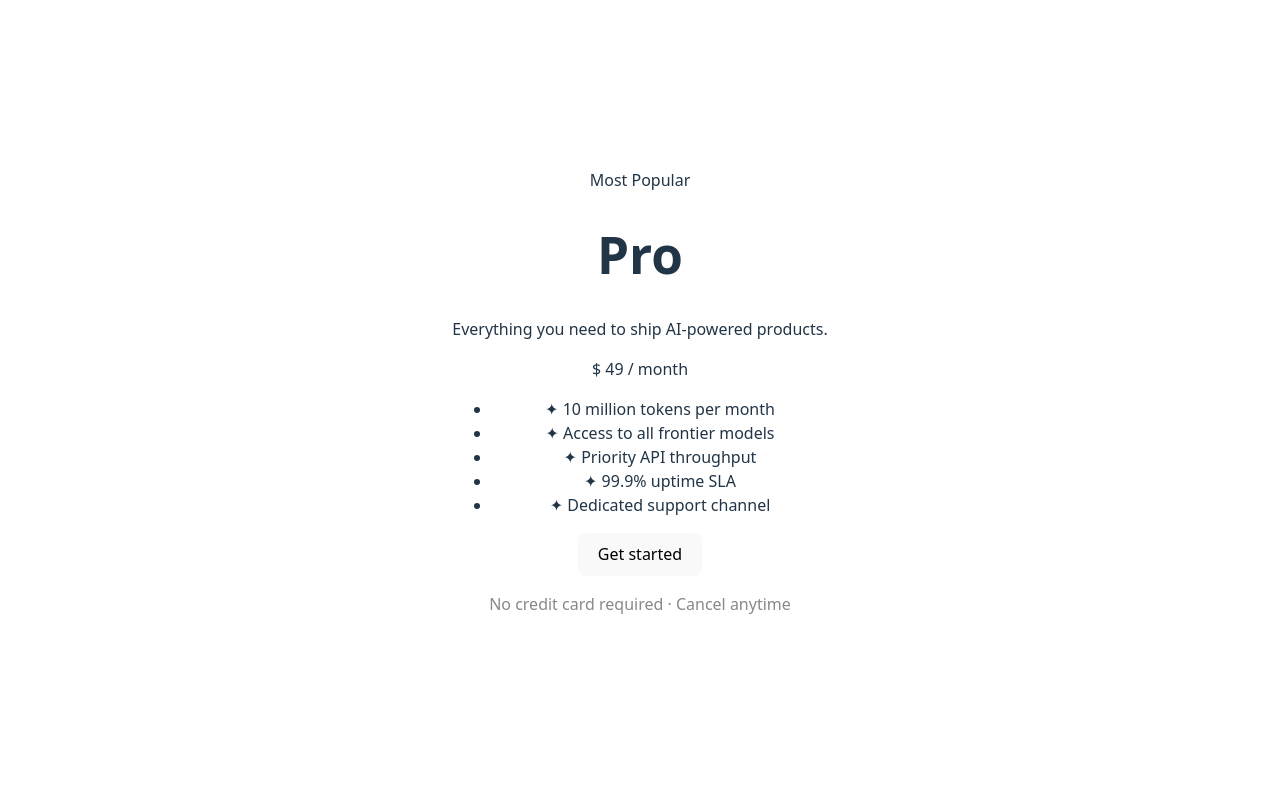
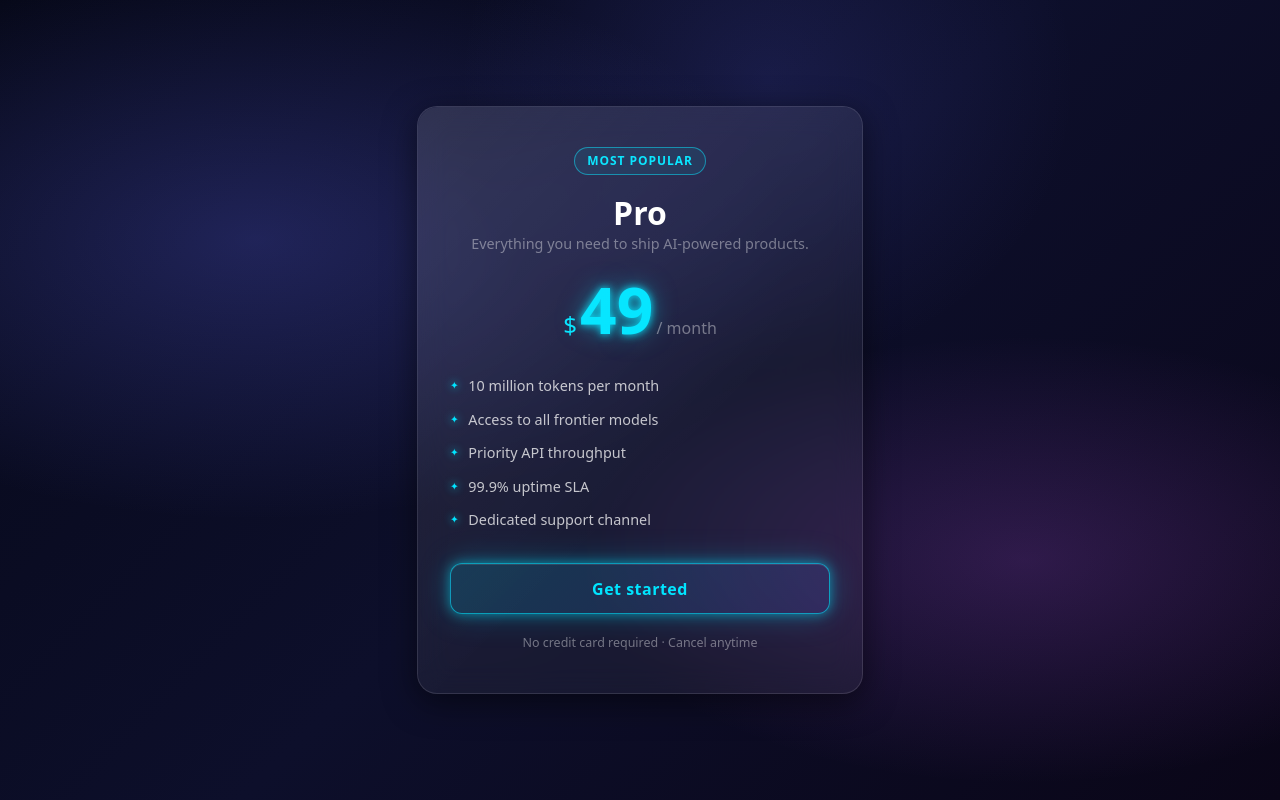
Before and after one commit to httpsnek/css-transformation-showcase, a website built with Vite: page index.html in a window 1280 px wide. Built offline with nearby package versions, Linux system fonts and the light colour scheme.

Commit message:
revamp UI with proper glassmorphism effect and gradients

```diff
--- a/src/scss/_base.scss
+++ b/src/scss/_base.scss
@@ -5,7 +5,7 @@
   line-height:             1.5;
   font-weight:             400;
 
-  color-scheme:            light dark;
+  color-scheme:            dark;
   color:                   $color-text-dark;
   background-color:        $color-bg-dark;
 
@@ -21,16 +21,23 @@ a {
   text-decoration: inherit;
 
   &:hover {
-    color: $color-brand-hover;
+    color: $color-brand-light;
   }
 }
 
 body {
   margin:      0;
+  min-width:   320px;
+  min-height:  100vh;
   display:     flex;
   place-items: center;
-  min-width:   320px;
-  min-height:  100vh;
+
+  // Dark gradient mesh background
+  background:
+    radial-gradient(ellipse 60% 50% at 20% 30%,  $color-orb-blue   0%, transparent 70%),
+    radial-gradient(ellipse 50% 40% at 80% 70%,  $color-orb-purple 0%, transparent 70%),
+    radial-gradient(ellipse 40% 60% at 60% 10%,  rgba(100, 108, 255, 0.15) 0%, transparent 60%),
+    linear-gradient(135deg, #060818 0%, #0d0f2b 50%, #0a0618 100%);
 }
 
 h1 {
--- a/src/scss/_components.scss
+++ b/src/scss/_components.scss
@@ -1,5 +1,163 @@
 @use 'variables' as *;
+@use 'mixins' as *;
 
+// ── Card shell ────────────────────────────────────────────────
+.card {
+  @include glass;
+
+  position:   relative;
+  width:      min(380px, 90vw);
+  padding:    2.5rem 2rem;
+  text-align: center;
+  overflow:   hidden;
+
+  // Subtle top-edge highlight
+  &::before {
+    content:    '';
+    position:   absolute;
+    inset:      0;
+    border-radius: inherit;
+    background: linear-gradient(
+      135deg,
+      rgba(255, 255, 255, 0.08) 0%,
+      transparent 60%
+    );
+    pointer-events: none;
+  }
+}
+
+// ── Badge ─────────────────────────────────────────────────────
+.card__badge {
+  display:        inline-block;
+  margin-bottom:  1.25rem;
+  padding:        0.3em 1em;
+  border-radius:  999px;
+  border:         1px solid rgba($color-neon-cyan, 0.5);
+  background:     rgba($color-neon-cyan, 0.08);
+  color:          $color-neon-cyan;
+  font-size:      0.75rem;
+  font-weight:    600;
+  letter-spacing: 0.08em;
+  text-transform: uppercase;
+}
+
+// ── Header ────────────────────────────────────────────────────
+.card__header {
+  margin-bottom: 1.5rem;
+}
+
+.card__plan {
+  margin:      0 0 0.25rem;
+  font-size:   2rem;
+  font-weight: 700;
+  color:       #fff;
+  line-height: 1.1;
+}
+
+.card__tagline {
+  margin:     0;
+  font-size:  0.9rem;
+  color:      $color-muted;
+  line-height: 1.4;
+}
+
+// ── Price ─────────────────────────────────────────────────────
+.card__price {
+  display:        flex;
+  align-items:    baseline;
+  justify-content: center;
+  gap:            0.2rem;
+  margin-bottom:  2rem;
+}
+
+.card__price-currency {
+  font-size:   1.5rem;
+  font-weight: 500;
+  color:       $color-neon-cyan;
+}
+
+.card__price-amount {
+  @include neon-text($color-neon-cyan);
+
+  font-size:   4rem;
+  font-weight: 800;
+  line-height: 1;
+}
+
+.card__price-period {
+  font-size: 1rem;
+  color:     $color-muted;
+}
+
+// ── Feature list ──────────────────────────────────────────────
+.card__features {
+  list-style:   none;
+  margin:       0 0 2rem;
+  padding:      0;
+  text-align:   left;
+  display:      flex;
+  flex-direction: column;
+  gap:          0.75rem;
+}
+
+.card__feature {
+  display:     flex;
+  align-items: center;
+  gap:         0.6rem;
+  font-size:   0.9rem;
+  color:       rgba(255, 255, 255, 0.75);
+}
+
+.card__feature-icon {
+  flex-shrink: 0;
+  font-size:   0.65rem;
+  color:       $color-neon-cyan;
+  filter:      drop-shadow(0 0 4px $color-neon-cyan);
+}
+
+// ── CTA Button ────────────────────────────────────────────────
+.card__cta {
+  @include neon-glow-button($color-neon-cyan);
+
+  width:            100%;
+  padding:          0.85em 1.5em;
+  border-radius:    12px;
+  border:           1px solid rgba($color-neon-cyan, 0.6);
+  background:       linear-gradient(135deg, rgba($color-neon-cyan, 0.15) 0%, rgba($color-brand, 0.15) 100%);
+  color:            $color-neon-cyan;
+  font-size:        1rem;
+  font-weight:      600;
+  font-family:      inherit;
+  letter-spacing:   0.03em;
+  cursor:           pointer;
+  transition:       all $transition-fast;
+  margin-bottom:    1.25rem;
+
+  &:hover {
+    background:  linear-gradient(135deg, rgba($color-neon-cyan, 0.28) 0%, rgba($color-brand, 0.28) 100%);
+    box-shadow:  0 0 20px rgba($color-neon-cyan, 0.7), 0 0 48px rgba($color-neon-cyan, 0.3), inset 0 1px 0 rgba(255, 255, 255, 0.15);
+    transform:   translateY(-1px);
+  }
+
+  &:focus,
+  &:focus-visible {
+    outline: 2px solid $color-neon-cyan;
+    outline-offset: 3px;
+  }
+
+  &:active {
+    transform: translateY(0);
+  }
+}
+
+// ── Fine print ────────────────────────────────────────────────
+.read-the-docs {
+  margin:    0;
+  font-size: 0.78rem;
+  color:     $color-muted;
+}
+
+// ── Legacy logo (kept for Vite scaffold compatibility) ────────
 .logo {
   height:      6em;
   padding:     1.5em;
@@ -14,47 +172,3 @@
     filter: drop-shadow(0 0 2em #f7df1eaa);
   }
 }
-
-.card {
-  padding: 2em;
-}
-
-.read-the-docs {
-  color: $color-muted;
-}
-
-button {
-  border-radius:    8px;
-  border:           1px solid transparent;
-  padding:          0.6em 1.2em;
-  font-size:        1em;
-  font-weight:      500;
-  font-family:      inherit;
-  background-color: $color-btn-dark;
-  cursor:           pointer;
-  transition:       border-color $transition-fast;
-
-  &:hover {
-    border-color: $color-brand;
-  }
-
-  &:focus,
-  &:focus-visible {
-    outline: 4px auto -webkit-focus-ring-color;
-  }
-}
-
-@media (prefers-color-scheme: light) {
-  :root {
-    color:            $color-text-light;
-    background-color: $color-bg-light;
-  }
-
-  a:hover {
-    color: $color-brand-light;
-  }
-
-  button {
-    background-color: $color-btn-light;
-  }
-}
--- a/src/scss/_layout.scss
+++ b/src/scss/_layout.scss
@@ -1,8 +1,11 @@
 @use 'variables' as *;
 
 #app {
-  max-width:  1280px;
-  margin:     0 auto;
-  padding:    2rem;
-  text-align: center;
+  display:         flex;
+  justify-content: center;
+  align-items:     center;
+  width:           100%;
+  min-height:      100vh;
+  padding:         2rem;
+  box-sizing:      border-box;
 }
--- /dev/null
+++ b/src/scss/_mixins.scss
@@ -0,0 +1,19 @@
+@use 'variables' as *;
+
+@mixin glass {
+  background:     $glass-bg;
+  backdrop-filter: blur($glass-blur);
+  -webkit-backdrop-filter: blur($glass-blur);
+  border:         1px solid $glass-border;
+  border-radius:  $glass-radius;
+  box-shadow:     $glass-shadow;
+}
+
+@mixin neon-text($color) {
+  color:       $color;
+  text-shadow: 0 0 8px $color, 0 0 24px rgba($color, 0.5);
+}
+
+@mixin neon-glow-button($color) {
+  box-shadow: 0 0 12px rgba($color, 0.5), 0 0 32px rgba($color, 0.25), inset 0 1px 0 rgba(255, 255, 255, 0.1);
+}
--- a/src/scss/_variables.scss
+++ b/src/scss/_variables.scss
@@ -1,14 +1,34 @@
+// ── Brand / Neon ─────────────────────────────────────────────
 $color-brand:       #646cff;
 $color-brand-hover: #535bf2;
 $color-brand-light: #747bff;
-$color-bg-dark:     #242424;
+$color-neon-cyan:   #00e5ff;
+$color-neon-purple: #bf5af2;
+$color-neon-glow:   rgba(0, 229, 255, 0.35);
+
+// ── Background ───────────────────────────────────────────────
+$color-bg-dark:     #060818;
 $color-bg-light:    #ffffff;
+$color-orb-blue:    rgba(100, 108, 255, 0.25);
+$color-orb-purple:  rgba(191, 90, 242, 0.2);
+
+// ── Text ─────────────────────────────────────────────────────
 $color-text-dark:   rgba(255, 255, 255, 0.87);
 $color-text-light:  #213547;
-$color-muted:       #888;
+$color-muted:       rgba(255, 255, 255, 0.4);
+
+// ── Glass card ───────────────────────────────────────────────
+$glass-bg:          rgba(255, 255, 255, 0.05);
+$glass-border:      rgba(255, 255, 255, 0.12);
+$glass-blur:        15px;
+$glass-radius:      20px;
+$glass-shadow:      0 8px 32px rgba(0, 0, 0, 0.5);
+
+// ── Button ───────────────────────────────────────────────────
 $color-btn-dark:    #1a1a1a;
 $color-btn-light:   #f9f9f9;
 
+// ── Typography / Misc ────────────────────────────────────────
 $font-stack:        system-ui, Avenir, Helvetica, Arial, sans-serif;
 $transition-fast:   0.25s;
 $transition-shadow: 300ms;
--- a/src/scss/main.scss
+++ b/src/scss/main.scss
@@ -1,4 +1,5 @@
 @use 'variables';
+@use 'mixins';
 @use 'base';
 @use 'layout';
 @use 'components';
```
